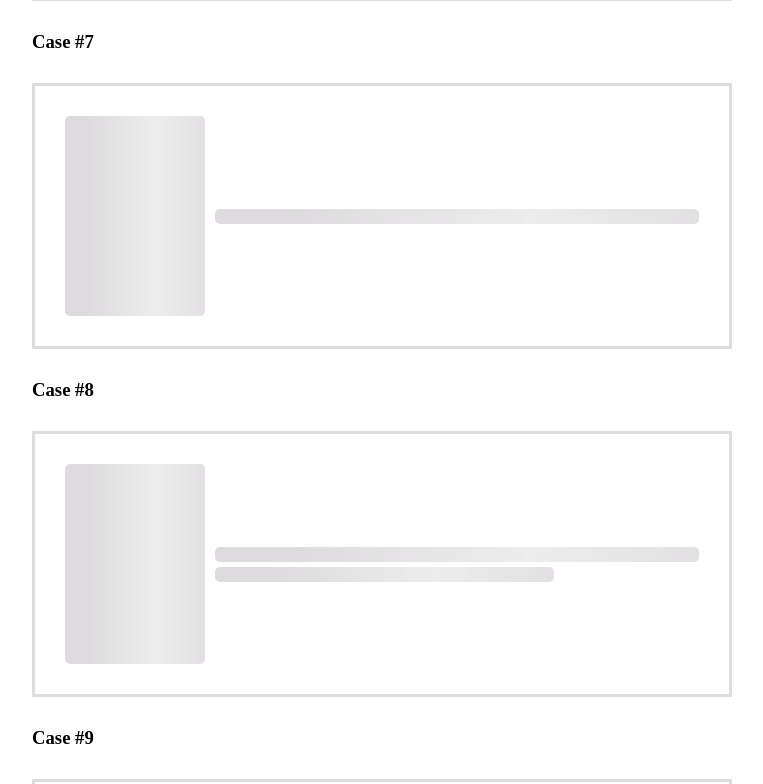
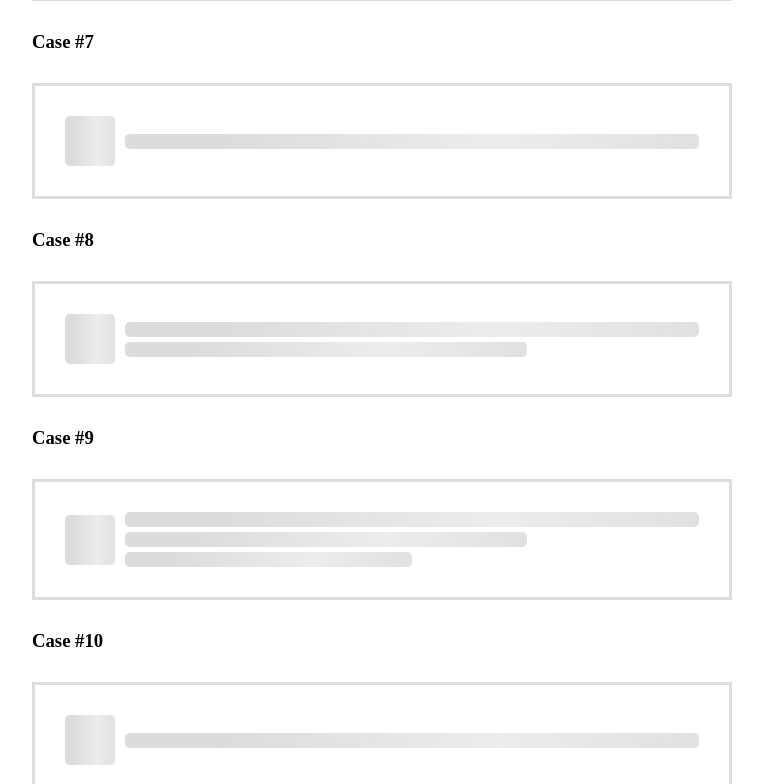
Before and after one commit to medistream-team/vue-json-skeleton-loader, a Vue app in the folder demo/: page / in a window 1280 px wide. Shown: the part 1536-2320 px from the top of the page, without its empty margins (258-1021 px from the left). Built offline with nearby package versions, Linux system fonts and the light colour scheme.

Commit message:
last demo

```diff
--- a/demo/src/components/Rectangle.vue
+++ /dev/null
@@ -1,59 +0,0 @@
-<template>
-  <span
-    class="element"
-    :style="{
-      width: width + 'px',
-      height: height + 'px',
-    }"
-  >
-  </span>
-</template>
-
-<script>
-export default {
-  props: {
-    height: {
-      type: [Number, String],
-      default: 200,
-    },
-    width: {
-      type: [Number, String],
-      default: 200,
-    },
-  },
-};
-</script>
-
-<style scoped>
-.element {
-  display: block;
-  position: relative;
-  width: 100%;
-  margin: 5px 0;
-  background-color: #dddbdd;
-  border-radius: 5px;
-  text-indent: -9999px;
-  overflow: hidden;
-}
-.element:after {
-  content: "";
-  position: absolute;
-  top: 0;
-  right: 0;
-  bottom: 0;
-  left: 0;
-  transform: translateX(-100%);
-  background: linear-gradient(
-    90deg,
-    transparent,
-    rgba(255, 255, 255, 0.5),
-    transparent
-  );
-  animation: shimmer 1.5s infinite;
-}
-@keyframes shimmer {
-  100% {
-    transform: translateX(100%);
-  }
-}
-</style>
--- a/demo/src/components/VSkeletonLoader.vue
+++ b/demo/src/components/VSkeletonLoader.vue
@@ -6,7 +6,7 @@
       :key="rowIndex"
       v-bind:class="rowIndex"
     >
-      <span
+      <div
         class="col"
         v-for="(element, elementIndex) in row"
         :key="elementIndex"
@@ -16,7 +16,7 @@
           class="element"
           :class="element"
           :style="{
-            width: 100 + '%',
+            width: 50 + 'px',
             height: 50 + 'px',
           }"
         >
@@ -36,8 +36,8 @@
           class="element"
           :class="element"
           :style="{
-            width: 140 + 'px',
-            height: 200 + 'px',
+            width: 50 + 'px',
+            height: 50 + 'px',
           }"
         >
         </span>
@@ -46,11 +46,12 @@
           class="element"
           :class="element"
           :style="{
-            width: 200 + 'px',
-            height: 140 + 'px',
+            width: 50 + 'px',
+            height: 50 + 'px',
           }"
         >
         </span>
+
         <span v-if="element.includes('title')" class="element title"></span>
         <span v-if="element === 'text'" class="element text"></span>
         <span
@@ -67,7 +68,7 @@
           >
           </span>
         </template>
-      </span>
+      </div>
     </div>
   </div>
 </template>
@@ -110,15 +111,17 @@ export default {
   margin-top: 13px;
 }
 .col {
+  flex-grow: 1;
   margin: 0 5px;
 }
-.col:last-child {
-  flex: 1 0 auto;
+.col:first-child {
+  flex-grow: 0;
 }
 .element {
   display: block;
   position: relative;
   width: 100%;
+  height: 100%;
   margin: 5px 0;
   background-color: #dddbdd;
   border-radius: 5px;
```
Also changed, not shown: demo/src/components/Element.vue (deleted).
